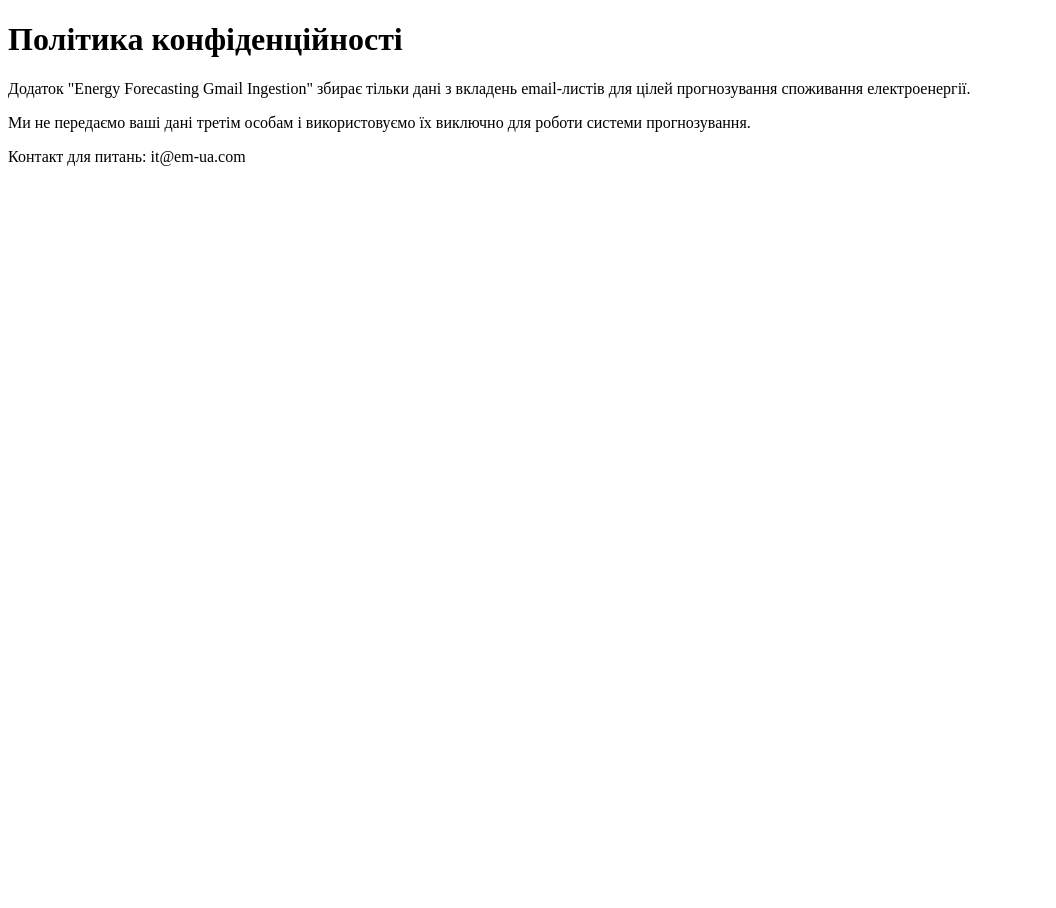
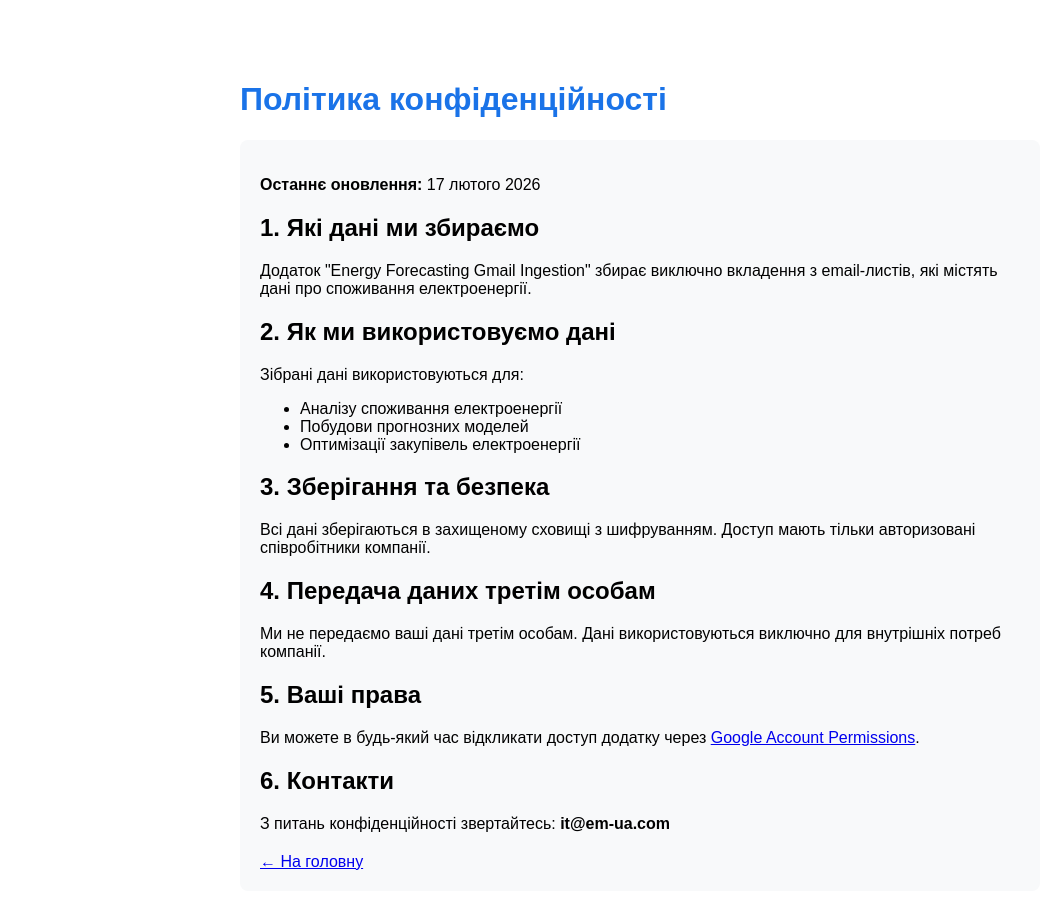
Before and after one commit to pydevml/Energypro_forecasting_gmail.ingestion, a plain HTML site: page privacy.html in a window 1280 px wide. Shown: the whole page, without its empty margins (0-1056 px from the left). Before the commit the page ends 800 px from the top, so only its background shows below. Drawn offline with Linux system fonts and the light colour scheme.

Commit message:
Update privacy.html

```diff
--- a/privacy.html
+++ b/privacy.html
@@ -1,12 +1,44 @@
 <!DOCTYPE html>
-<html>
+<html lang="uk">
 <head>
-    <title>Політика конфіденційності</title>
+    <meta charset="UTF-8">
+    <title>Політика конфіденційності - Energy Forecasting Gmail Ingestion</title>
+    <style>
+        body { font-family: Arial, sans-serif; max-width: 800px; margin: 40px auto; padding: 20px; }
+        h1 { color: #1a73e8; }
+        .container { background: #f8f9fa; padding: 20px; border-radius: 8px; }
+        .back-link { margin-top: 20px; display: block; }
+    </style>
 </head>
 <body>
     <h1>Політика конфіденційності</h1>
-    <p>Додаток "Energy Forecasting Gmail Ingestion" збирає тільки дані з вкладень email-листів для цілей прогнозування споживання електроенергії.</p>
-    <p>Ми не передаємо ваші дані третім особам і використовуємо їх виключно для роботи системи прогнозування.</p>
-    <p>Контакт для питань: it@em-ua.com</p>
+    <div class="container">
+        <p><strong>Останнє оновлення:</strong> 17 лютого 2026</p>
+
+        <h2>1. Які дані ми збираємо</h2>
+        <p>Додаток "Energy Forecasting Gmail Ingestion" збирає виключно вкладення з email-листів, які містять дані про споживання електроенергії.</p>
+
+        <h2>2. Як ми використовуємо дані</h2>
+        <p>Зібрані дані використовуються для:</p>
+        <ul>
+            <li>Аналізу споживання електроенергії</li>
+            <li>Побудови прогнозних моделей</li>
+            <li>Оптимізації закупівель електроенергії</li>
+        </ul>
+
+        <h2>3. Зберігання та безпека</h2>
+        <p>Всі дані зберігаються в захищеному сховищі з шифруванням. Доступ мають тільки авторизовані співробітники компанії.</p>
+
+        <h2>4. Передача даних третім особам</h2>
+        <p>Ми не передаємо ваші дані третім особам. Дані використовуються виключно для внутрішніх потреб компанії.</p>
+
+        <h2>5. Ваші права</h2>
+        <p>Ви можете в будь-який час відкликати доступ додатку через <a href="https://myaccount.google.com/permissions">Google Account Permissions</a>.</p>
+
+        <h2>6. Контакти</h2>
+        <p>З питань конфіденційності звертайтесь: <strong>it@em-ua.com</strong></p>
+
+        <a href="index.html" class="back-link">← На головну</a>
+    </div>
 </body>
 </html>
```
